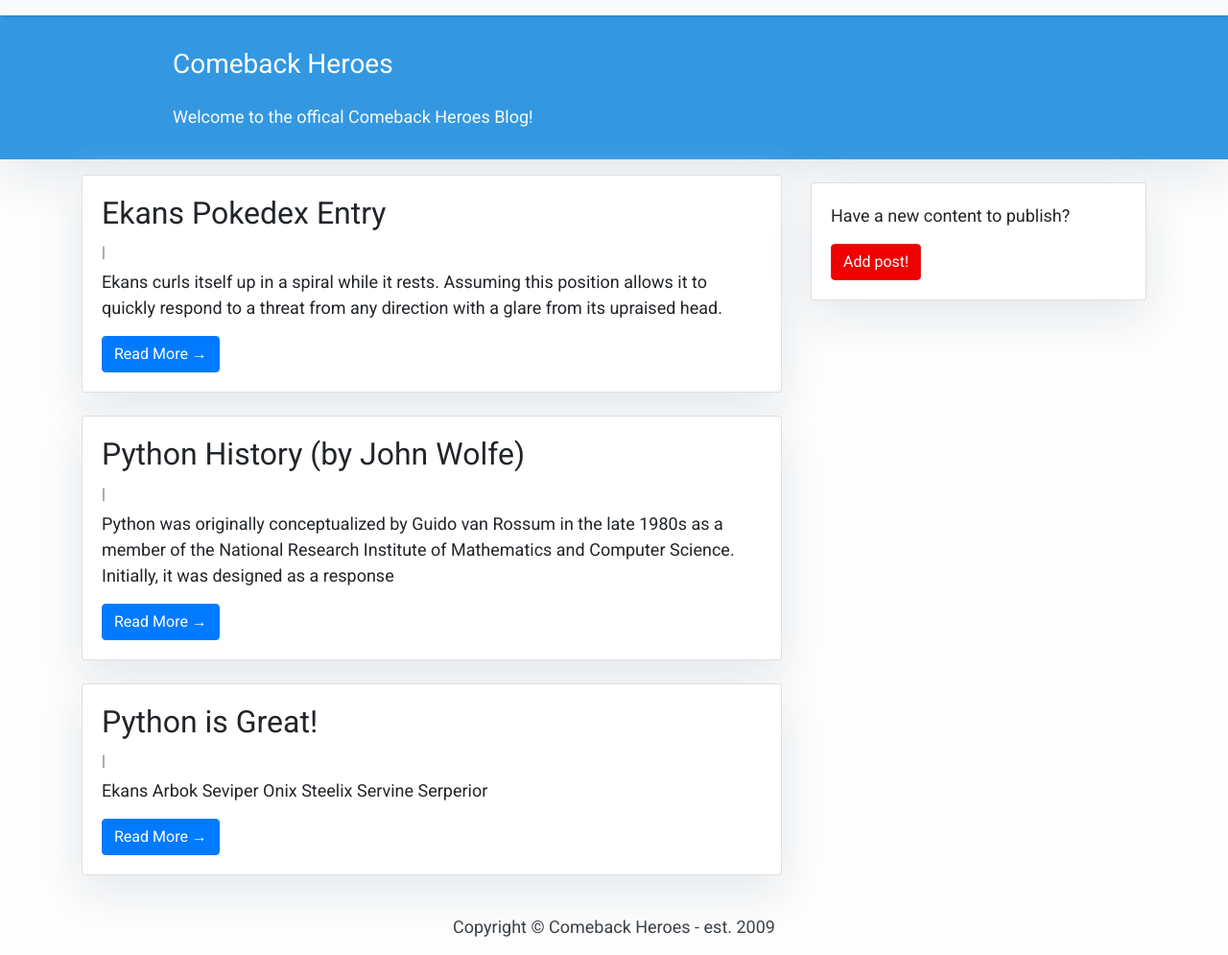
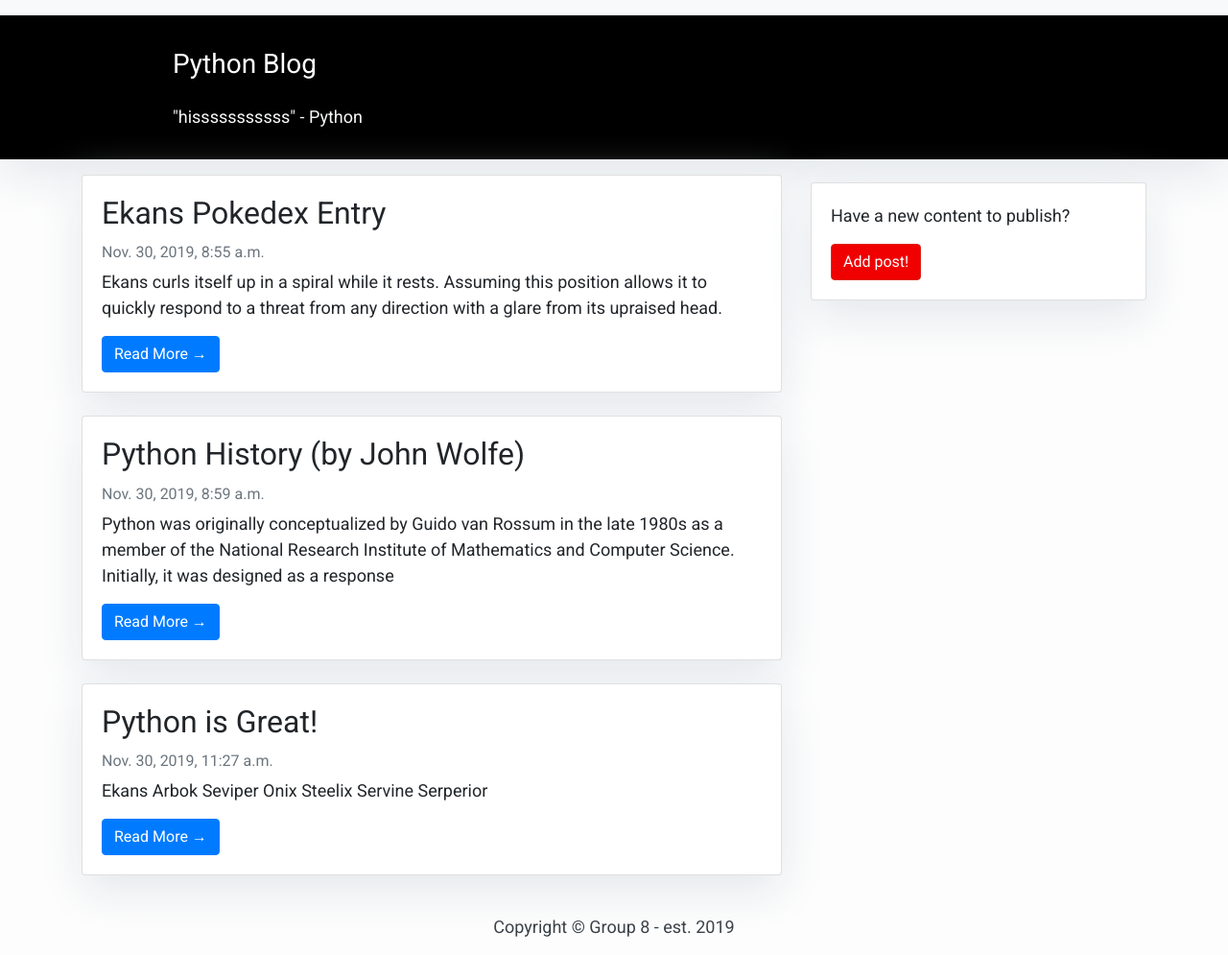
Before and after one commit to carahufano/blog_project, a Django app: page / in a window 1280 px wide. Shown: the whole page at 96% size. Run offline with Django 3.2, Linux system fonts and the light colour scheme; data comes from the database, SQL or seed files in the repository; both versions use the stored data as it was after the commit; some libraries are stand-ins or nearby versions.

Commit message:
Add files via upload

```diff
--- a/blog_src/blog/urls.py
+++ b/blog_src/blog/urls.py
@@ -9,4 +9,5 @@
     url(r'^delete_post/(?P<post_id>\d+)$',delete_post, name='delete-post'),
     url(r'^update_post/(?P<post_id>\d+)$',update_post, name='update-post'),
     url(r'^delete_comment/(?P<comment_id>\d+)$',delete_comment, name='delete-comment'),
+    url(r'^view_post/$',delete_comment, name='redirect'),
 ]
--- a/blog_src/blog/views.py
+++ b/blog_src/blog/views.py
@@ -63,8 +63,10 @@
 
 def delete_comment(request,comment_id):
 	comment=Comment.objects.get(id=int(comment_id))
+	post=comment.post_id
 	comment.delete()
-	return HttpResponseRedirect(reverse_lazy('blog:index'))
+	url=reverse_lazy('blog:redirect') + str(post)
+	return HttpResponseRedirect(url)
 
 def update_post(request,post_id):
 		template="update_post.html"
--- a/blog_src/templates/base.html
+++ b/blog_src/templates/base.html
@@ -2,7 +2,7 @@
 <html>
 
     <head>
-        <title>Comeback Heroes</title>
+        <title>PYTHON not PHYTON</title>
         <link href="https://fonts.googleapis.com/css?family=Roboto:400,700" rel="stylesheet">
         <meta name="google" content="notranslate" />
         <meta name="viewport" content="width=device-width, initial-scale=1" />
@@ -26,7 +26,7 @@
             border-color: #dc281e;
         }
         .masthead {
-            background: #3398E1;
+            background: #000000;
             height: auto;
             padding-bottom: 15px;
             box-shadow: 0 16px 48px #E3E7EB;
@@ -47,7 +47,7 @@
         {% block content %}
         {% endblock content %}
         <footer class="py-3 bg-grey">
-            <p class="m-0 text-dark text-center ">Copyright &copy; Comeback Heroes - est. 2009</p>
+            <p class="m-0 text-dark text-center ">Copyright &copy; Group 8 - est. 2019</p>
         </footer>
     </body>
 </html>
--- a/blog_src/templates/list.html
+++ b/blog_src/templates/list.html
@@ -22,8 +22,8 @@
         <div class="row">
             <div class=" col-md-8 col-md-10 mx-auto">
                 <div class="site-heading">
-                    <h3 class=" site-heading my-4 mt-3 text-white"> Comeback Heroes </h3>
-                    <p class="text-light">Welcome to the offical Comeback Heroes Blog! &nbsp
+                    <h3 class=" site-heading my-4 mt-3 text-white"> Python Blog </h3>
+                    <p class="text-light"> "hisssssssssss" - Python &nbsp
                     </p>
                 </div>
             </div>
@@ -38,7 +38,7 @@
             <div class="card mb-4">
                 <div class="card-body">
                     <h2 class="card-title">{{ post.title }}</h2>
-                    <p class="card-text text-muted h6">{{ post.author }} | {{ post.created_on}} </p>
+                    <p class="card-text text-muted h6">{{ post.create_date }} </p>
                     <p class="card-text">{{post.content|slice:":200" }}</p>
                     <a href="{% url 'blog:view-post' post.id  %}" class="btn btn-primary">Read More &rarr;</a>
                 </div>
--- a/blog_src/templates/update_post.html
+++ b/blog_src/templates/update_post.html
@@ -3,7 +3,7 @@
 		<link rel="stylesheet" href="https://stackpath.bootstrapcdn.com/bootstrap/4.1.0/css/bootstrap.min.css" integrity="sha384-9gVQ4dYFwwWSjIDZnLEWnxCjeSWFphJiwGPXr1jddIhOegiu1FwO5qRGvFXOdJZ4" crossorigin="anonymous">
 	</head>
 	<body>
-		<h1>My Blog - Update Post</h1>
+		<h1>Python Blog - Update Post</h1>
 		<form role="form" action="" method="POST">
 		    {% csrf_token %}
 			<table class="table table-bordered table-striped">
--- a/blog_src/templates/view_post.html
+++ b/blog_src/templates/view_post.html
@@ -5,8 +5,8 @@
         <div class="row">
             <div class=" col-md-8 col-md-10 mx-auto">
                 <div class="site-heading">
-                    <h3 class=" site-heading my-4 mt-3 text-white"> Comeback Heroes </h3>
-                    <p class="text-light">Welcome to the offical Comeback Heroes Blog! &nbsp
+                    <h3 class=" site-heading my-4 mt-3 text-white"> Python Blog </h3>
+                    <p class="text-light">"hisssssssssss" - Python &nbsp
                     </p>
                 </div>
             </div>
```
Also changed, not shown: blog_src/db.sqlite3.
